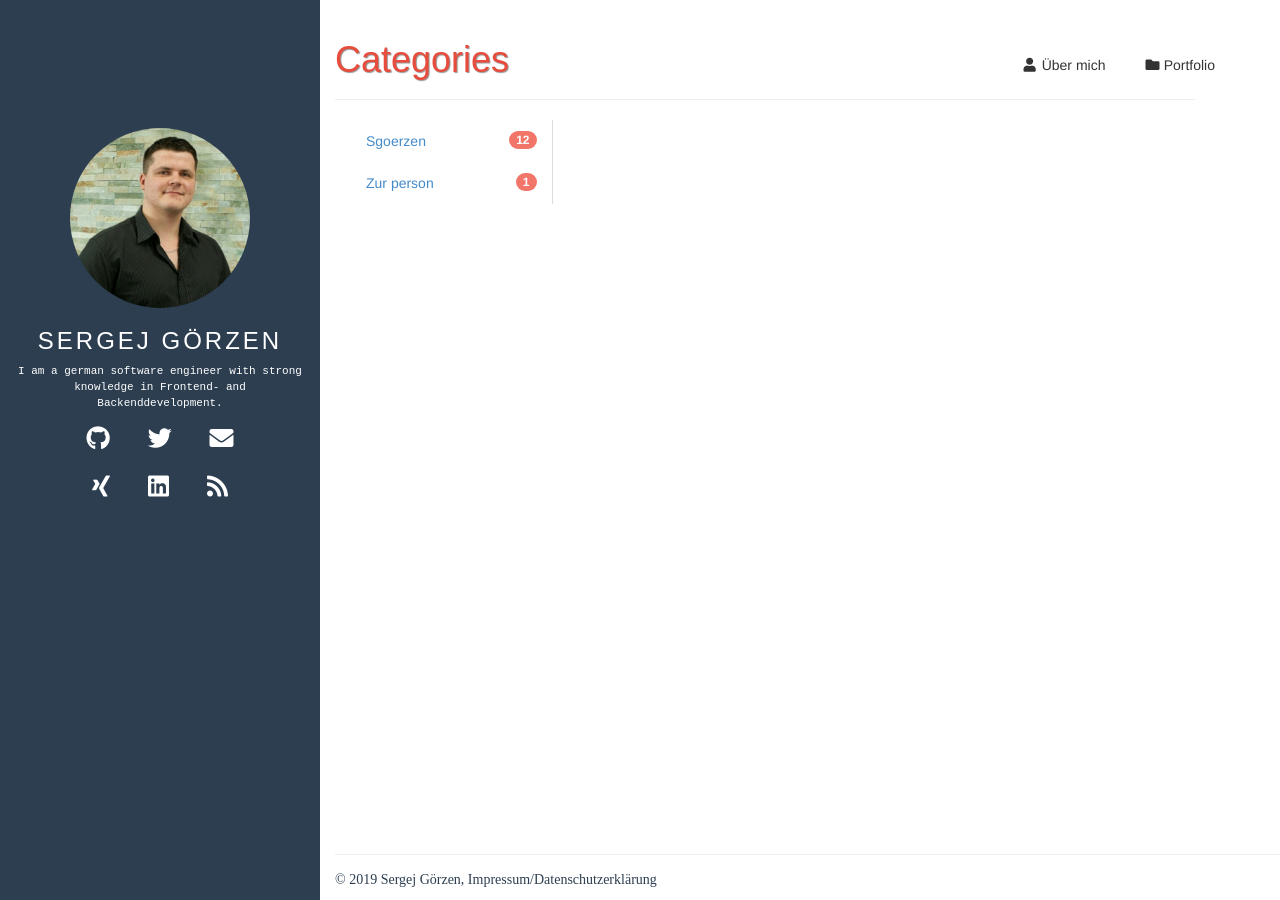
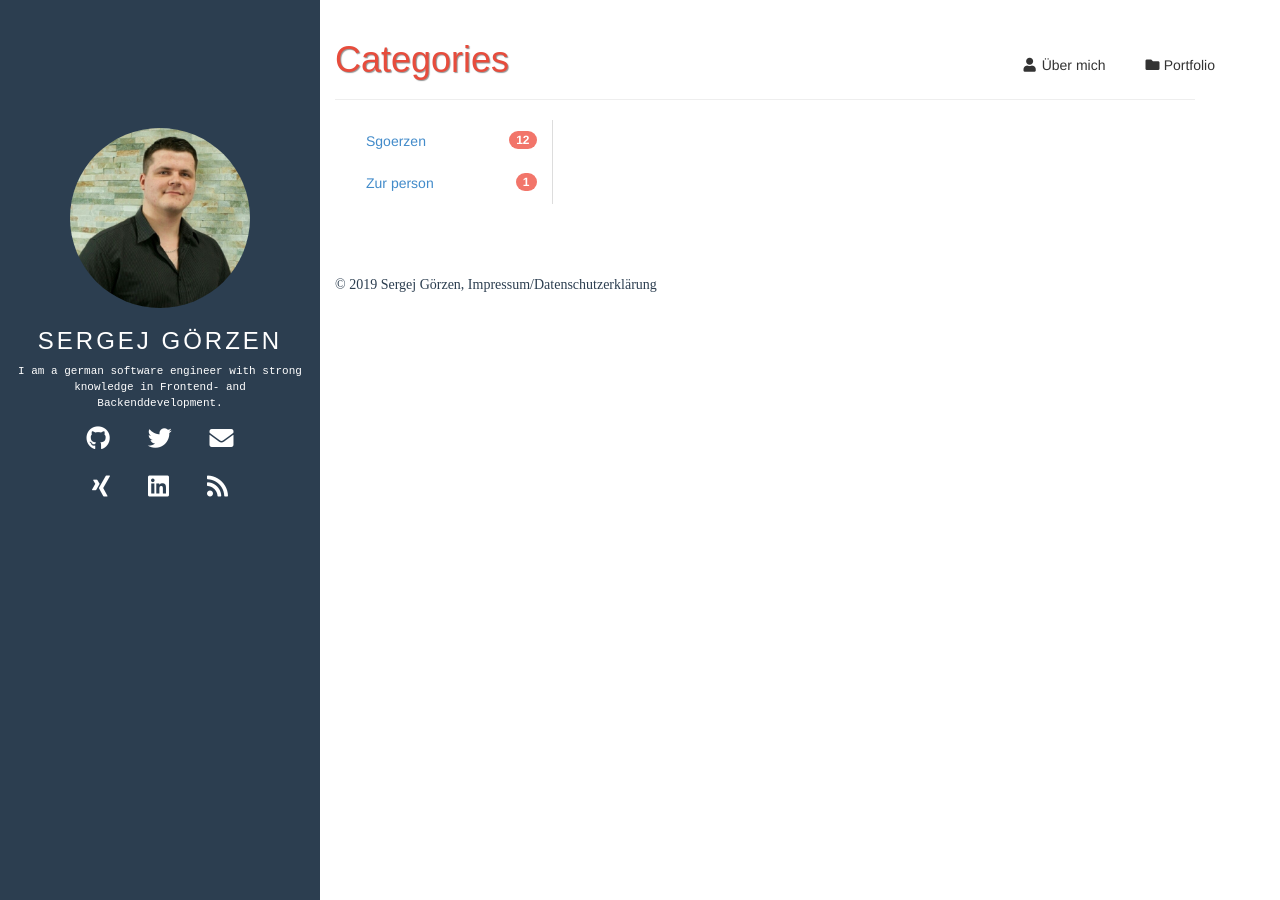
Before and after one commit to SGoerzen/sgoerzen.github.io, a Jekyll site: the page built from categories.html, in a window 1280 px wide. Built offline with Jekyll 4.4.1, drawn with Linux system fonts in a browser that asks for light colours; some web fonts are replaced.

Commit message:
- removed stickyness of footer

```diff
--- a/assets/css/style.css
+++ b/assets/css/style.css
@@ -154,11 +154,6 @@ article.home h4 a:hover {
 footer {
 	padding-top: 15px;
 	font-family: 'Ubuntu';
-	width:100%;
-	background:white;
-	border-top:1px solid #eee;
-	position:fixed;
-	bottom:0;
 }
 footer a {color: #2c3e50;}
 
@@ -271,3 +266,14 @@ ul.dropdown-menu>li>a>i.fa {
 .portfolio-item-wrapper {
 	margin-top:5px;
 }
+
+/*
+@media (min-width: 768px) {
+	footer {
+		width:100%;
+		background:white;
+		border-top:1px solid #eee;
+		position:fixed;
+		bottom:0;
+	}
+}*/
```
